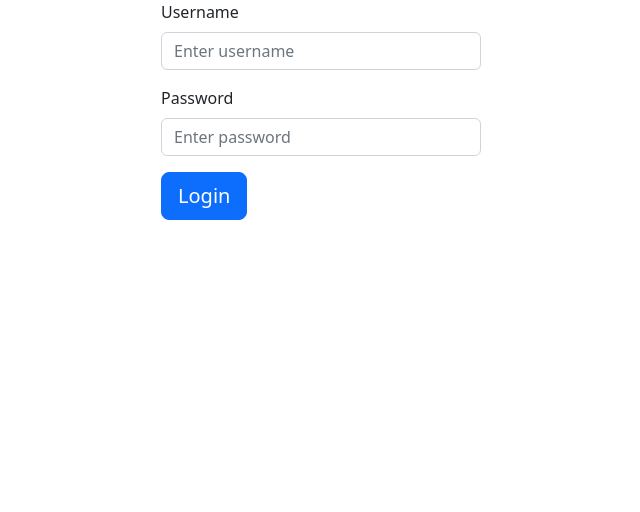
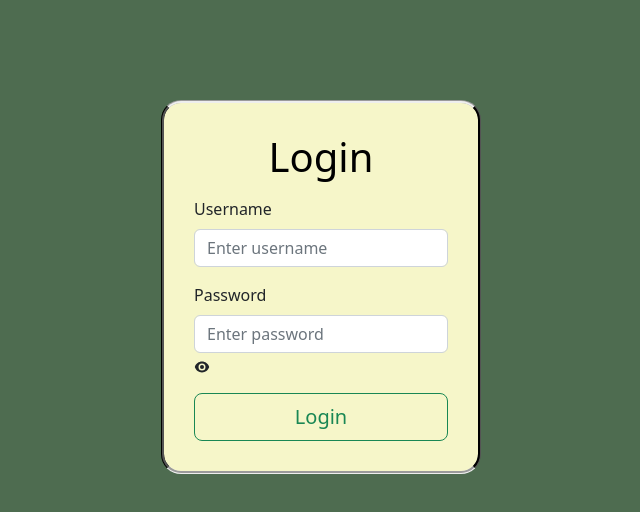
Before and after one commit to th0ng/Keepaki, a React (Create React App) app in the folder webapp/: page / in a window 1280 px wide. Shown: the top 512 px of the page, without its empty margins (319-959 px from the left). Built offline with nearby package versions, Linux system fonts and the light colour scheme; no server answers.

Commit message:
login page styling

```diff
--- a/webapp/src/components/Login.js
+++ b/webapp/src/components/Login.js
@@ -1,7 +1,9 @@
 import React from "react";
 import { useState } from "react";
 
-import { Stack, Form, Button } from "react-bootstrap";
+import { Stack, Form, Button, FormGroup } from "react-bootstrap";
+
+import { HiEye, HiEyeSlash } from "react-icons/hi2";
 
 const Login = ({ handleLogin, setUsername, setPassword }) => {
   const [passwordShown, setPasswordShown] = useState(false);
@@ -9,7 +11,9 @@ const Login = ({ handleLogin, setUsername, setPassword }) => {
     setPasswordShown(!passwordShown);
   }
   return (
-    <Stack gap={2} className="col-md-3 mx-auto">
+    <div className="login-background">
+    <Stack gap={2} className="col-md-3 mx-auto login-box">
+        <h1 className="login-text">Login</h1>
         <Form onSubmit={handleLogin}>
           <Form.Group className="mb-3" >
             <Form.Label>Username</Form.Label>
@@ -18,29 +22,14 @@ const Login = ({ handleLogin, setUsername, setPassword }) => {
           <Form.Group className="mb-3">
             <Form.Label>Password</Form.Label>
             <Form.Control type={passwordShown ? "text" : "password"} name="Password" placeholder="Enter password" onChange={({ target }) => setPassword(target.value)}/>
+            {!passwordShown ? <HiEye onClick={togglePasswordShown}/> : <HiEyeSlash onClick={togglePasswordShown}/>}
           </Form.Group>
-          {/* <div>
-            username
-            <input
-              type="text"
-              name="Username"
-              placeholder="username"
-              onChange={({ target }) => setUsername(target.value)}
-            />
-          </div> */}
-          {/* <div>
-            password
-            <input
-              type={passwordShown ? "text" : "password"}
-              name="Password"
-              placeholder="password"
-              onChange={({ target }) => setPassword(target.value)}
-            />
-            <button onClick={togglePasswordShown}>Show Password</button>
-          </div> */}
-          <Button type="submit" variant='primary' size="lg">Login</Button>
+          <div className="d-grid gap-2">
+            <Button type="submit" size="lg" variant="outline-success">Login</Button>
+          </div>
         </Form>
     </Stack>
+    </div>
   );
 }
 
--- a/webapp/src/index.css
+++ b/webapp/src/index.css
@@ -1,7 +1,3 @@
-@tailwind base;
-@tailwind components;
-@tailwind utilities;
-
 body {
   margin: 0;
   font-family: -apple-system, BlinkMacSystemFont, 'Segoe UI', 'Roboto', 'Oxygen',
@@ -43,6 +39,10 @@ h1 {
 }
 .mode-toggle-dark:hover {
   cursor: pointer;
+}
+
+.header {
+  margin-bottom: 30px;
 }
 
 .container {
@@ -107,20 +107,23 @@ textarea:focus{
   cursor: pointer;
 }
 
-.search {
-  display: flex;
-  align-items: center;
-  background-color: rgb(233, 233, 233);
-  border-radius: 10px;
-  padding: 5px;
-  margin-bottom: 1.5em;
+.login-background {
+  min-height: 100vh;
+  padding-top: 100px;
+  background-color: #4E6C50;
 }
 
-.search input {
-  border: none;
-  background-color: rgb(233, 233, 233);
+.login-text {
+  color: black;
 }
 
-.search input:focus {
-  outline: none;
+.login-box {
+  background-color: #F6F6C9;
+  padding: 30px;
+  align-items: center;
+  margin: auto;
+  align-self: center;
+  border-radius: 20px;
+  border-style: groove;
+  border-inline-color: black;
 }
```
